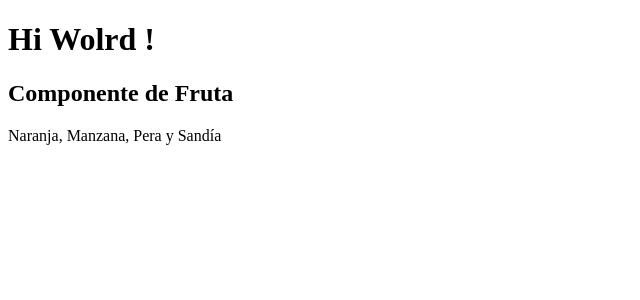
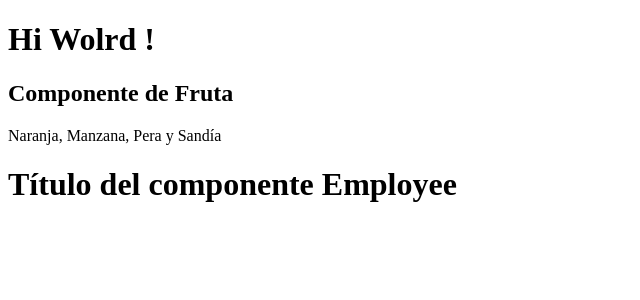
Before and after one commit to angelherce/udemy-angular-01, an Angular app in the folder curso-angular-01/: page / in a window 1280 px wide. Shown: the top 300 px of the page, without its empty margins (0-640 px from the left). Built offline with nearby package versions, Linux system fonts and the light colour scheme.

Commit message:
Sección 03: V016 - Ejercicio y múltiples componentes - Se ha añadido el nuevo componente Employee y se ha añadido al componente fruta

```diff
--- a/curso-angular-01/src/app/app.module.ts
+++ b/curso-angular-01/src/app/app.module.ts
@@ -4,11 +4,13 @@ import { BrowserModule } from '@angular/platform-browser';
 import { AppRoutingModule } from './app-routing.module';
 import { AppComponent } from './app.component';
 import { FrutaComponent } from './components/fruta/fruta.component';
+import { EmployeeComponent } from './components/employee/employee.component';
 
 @NgModule({
    declarations: [
       AppComponent,
-      FrutaComponent
+      FrutaComponent,
+      EmployeeComponent
    ],
    imports: [
       BrowserModule,
--- /dev/null
+++ b/curso-angular-01/src/app/components/employee/employee.component.html
@@ -0,0 +1 @@
+<h1>{{title}}</h1>
--- /dev/null
+++ b/curso-angular-01/src/app/components/employee/employee.component.ts
@@ -0,0 +1,9 @@
+import { Component } from '@angular/core';
+
+@Component({
+   selector: 'employee',
+   templateUrl: './employee.component.html'
+})
+export class EmployeeComponent{
+   public title: string = 'Título del componente Employee';
+}
--- a/curso-angular-01/src/app/components/fruta/fruta.component.html
+++ b/curso-angular-01/src/app/components/fruta/fruta.component.html
@@ -1,2 +1,4 @@
+
 <h2>{{name}}</h2>
 <p>{{list}}</p>
+<employee></employee>
```
